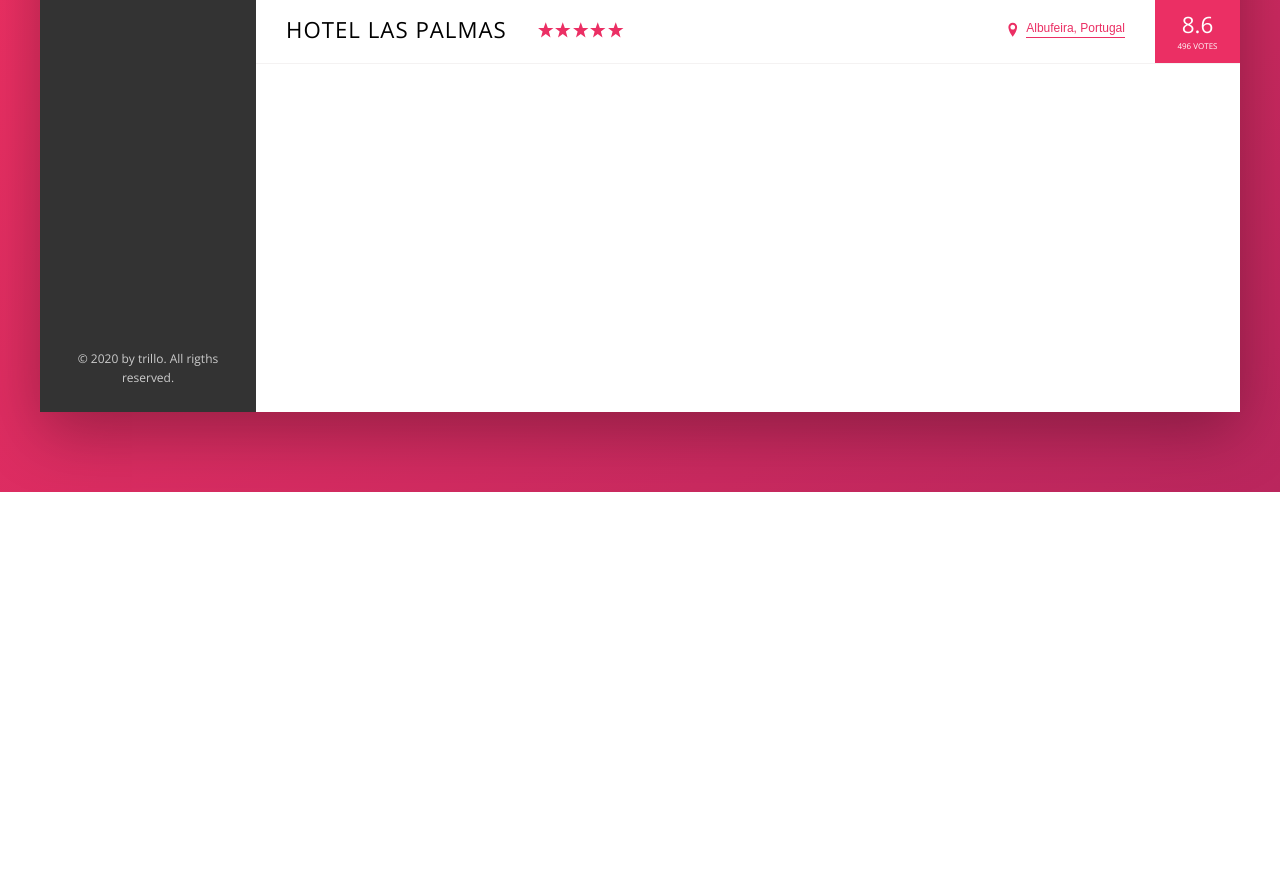
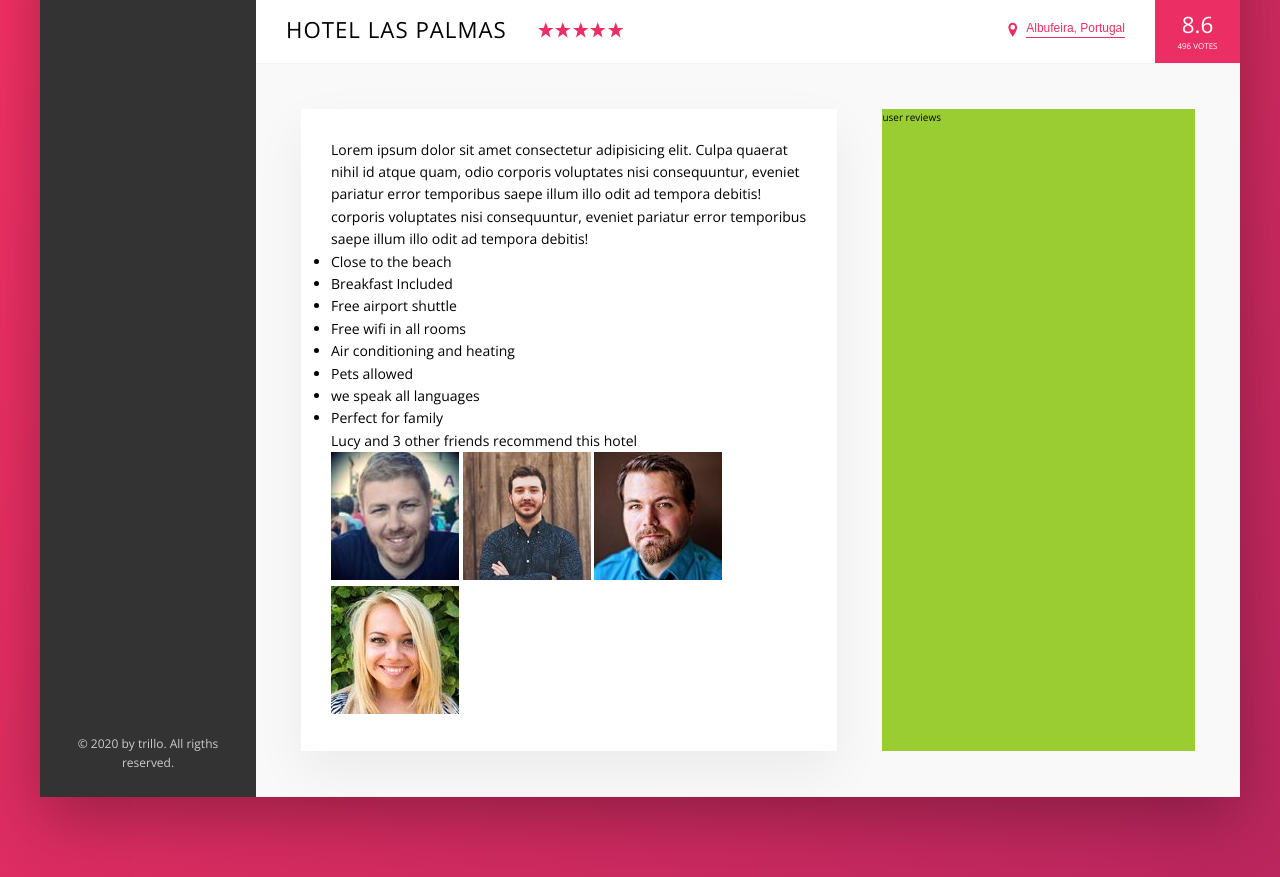
Before and after one commit to SantiagoAlvarze22/Trillo, a website: page index.html in a window 1280 px wide. Shown: the part 538-1415 px from the top of the page. Before the commit the page ends 1030 px from the top, so only its background shows below. Drawn offline with nearby package versions, Linux system fonts and the light colour scheme.

Commit message:
detail section html

```diff
--- a/index.html
+++ b/index.html
@@ -1,5 +1,6 @@
 <!DOCTYPE html>
 <html lang="en">
+
 <head>
     <meta charset="UTF-8">
     <meta name="viewport" content="width=device-width, initial-scale=1.0">
@@ -10,6 +11,7 @@
 
     <title>trillo &mdash; Your all-in-one booking app</title>
 </head>
+
 <body>
     <div class="container">
         <header class="header">
@@ -132,8 +134,46 @@
                     </div>
 
                 </div>
+                <div class="detail">
+                    <div class="description">
+                        <p class="paragraph">
+                            Lorem ipsum dolor sit amet consectetur adipisicing elit. Culpa quaerat nihil id atque quam, odio
+                            corporis voluptates nisi consequuntur, eveniet pariatur error temporibus saepe illum illo odit
+                            ad tempora debitis!
+                        </p>
+                        <p class="paragraph">
+                            corporis voluptates nisi consequuntur, eveniet pariatur error temporibus saepe illum illo odit
+                            ad tempora debitis!
+                        </p>
+                        <ul class="list">
+                            <li class="list__item">Close to the beach</li>
+                            <li class="list__item">Breakfast Included</li>
+                            <li class="list__item">Free airport shuttle</li>
+                            <li class="list__item">Free wifi in all rooms</li>
+                            <li class="list__item">Air conditioning and heating </li>
+                            <li class="list__item">Pets allowed</li>
+                            <li class="list__item">we speak all languages</li>
+                            <li class="list__item">Perfect for family</li>
+                        </ul>
+                        <div class="recommend">
+                            <p class="recommend__count">
+                                Lucy and 3 other friends recommend this hotel
+                            </p>
+                            <div class="recommend__friends">
+                                <img src="img/user-3.jpg" alt="Friend 1" class="recommend__photo">
+                                <img src="img/user-4.jpg" alt="Friend 2" class="recommend__photo">
+                                <img src="img/user-5.jpg" alt="Friend 3" class="recommend__photo">
+                                <img src="img/user-6.jpg" alt="Friend 4" class="recommend__photo">
+                            </div>
+                        </div>
+                    </div>
+                    <div class="user-reviews">
+                        user reviews
+                    </div>
+                </div>
             </main>
         </div>
     </div>
 </body>
+
 </html>
--- a/sass/_base.scss
+++ b/sass/_base.scss
@@ -18,6 +18,7 @@ Grey dark 3: #999
 
 //customs css properties
 :root{
+    --color-white:#fff;
     --color-primary:#eb2f64;
     --color-primary-light:#FF3366;
     --color-primary-dark:#BA265D;
@@ -32,6 +33,9 @@ Grey dark 3: #999
     --color-grey-dark-3: #999;
 
     --shadow-dark: 0 2rem 6rem rgba(0,0,0, .3);
+    --shadow-light: 0 2rem 5rem rgba(0, 0, 0, .06);
+
+    --line:1px solid var(--color-grey-light-2);
 }
 
 * {
--- a/sass/_layout.scss
+++ b/sass/_layout.scss
@@ -10,8 +10,8 @@
 .header{
     font-size: 1.4rem;
     height: 7rem;
-    background-color: #fff;
-    border-bottom: 1px solid var(--color-grey-light-2);
+    background-color: var(--color-white);
+    border-bottom: var(--line);
     display: flex;
     justify-content: space-between ;
     align-items: center;
@@ -30,8 +30,27 @@
 }
 
 .hotel-view{
-    background-color: #fff;
-
-    height: 80rem;
+    background-color: var(--color-white);
     flex:1;
 }
+
+.detail{
+    display: flex;
+    padding: 4.5rem;
+    background-color: var(--color-grey-light-1);
+    border-bottom: var(--line);
+}
+
+.description{
+    font-size: 1.4rem;
+    background-color: var(--color-white);
+    box-shadow: var(--shadow-light);
+    padding: 3rem;
+    flex: 0 0 60%;
+    margin-right: 4.5rem;
+}
+
+.user-reviews{
+    background-color: yellowgreen;
+    flex:1;
+}
```
Also changed, not shown: css/style.css. Lines whose indentation alone changed are shown as unchanged.
